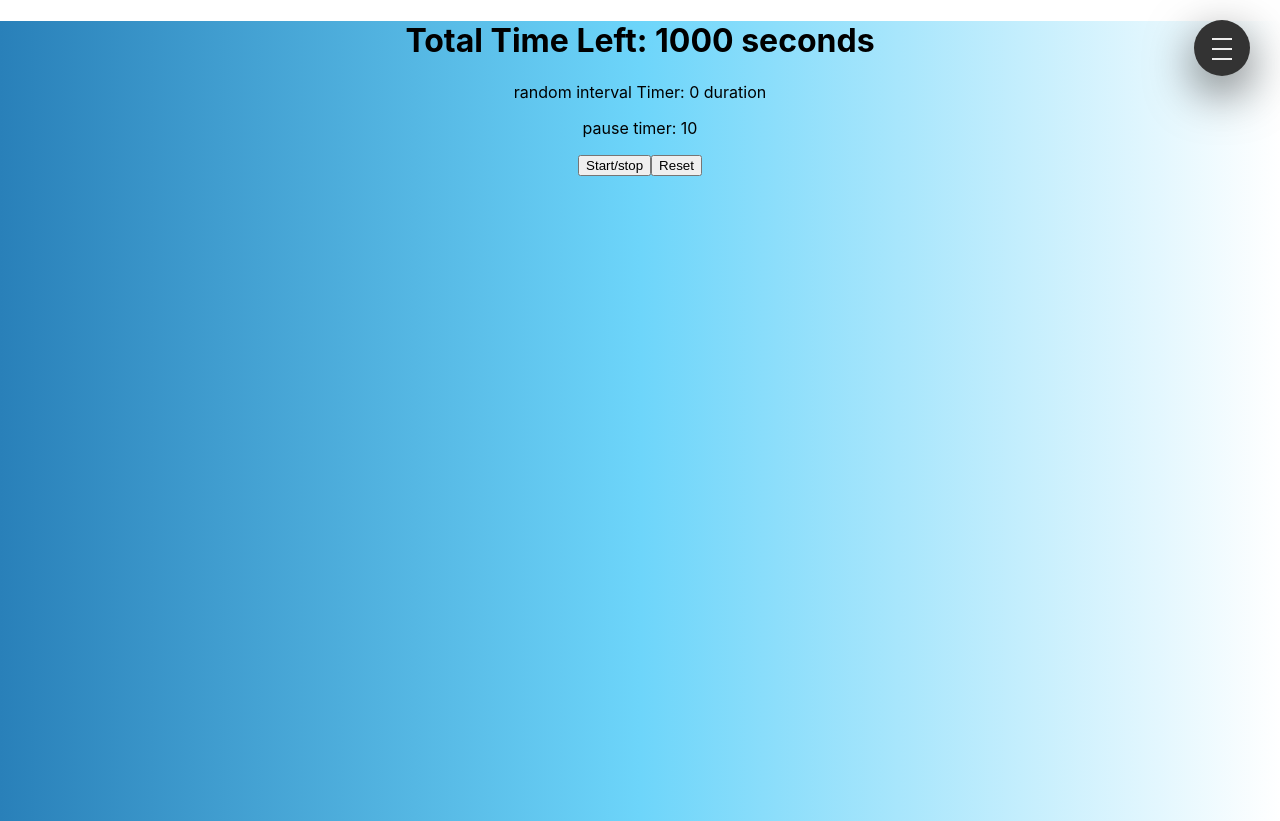
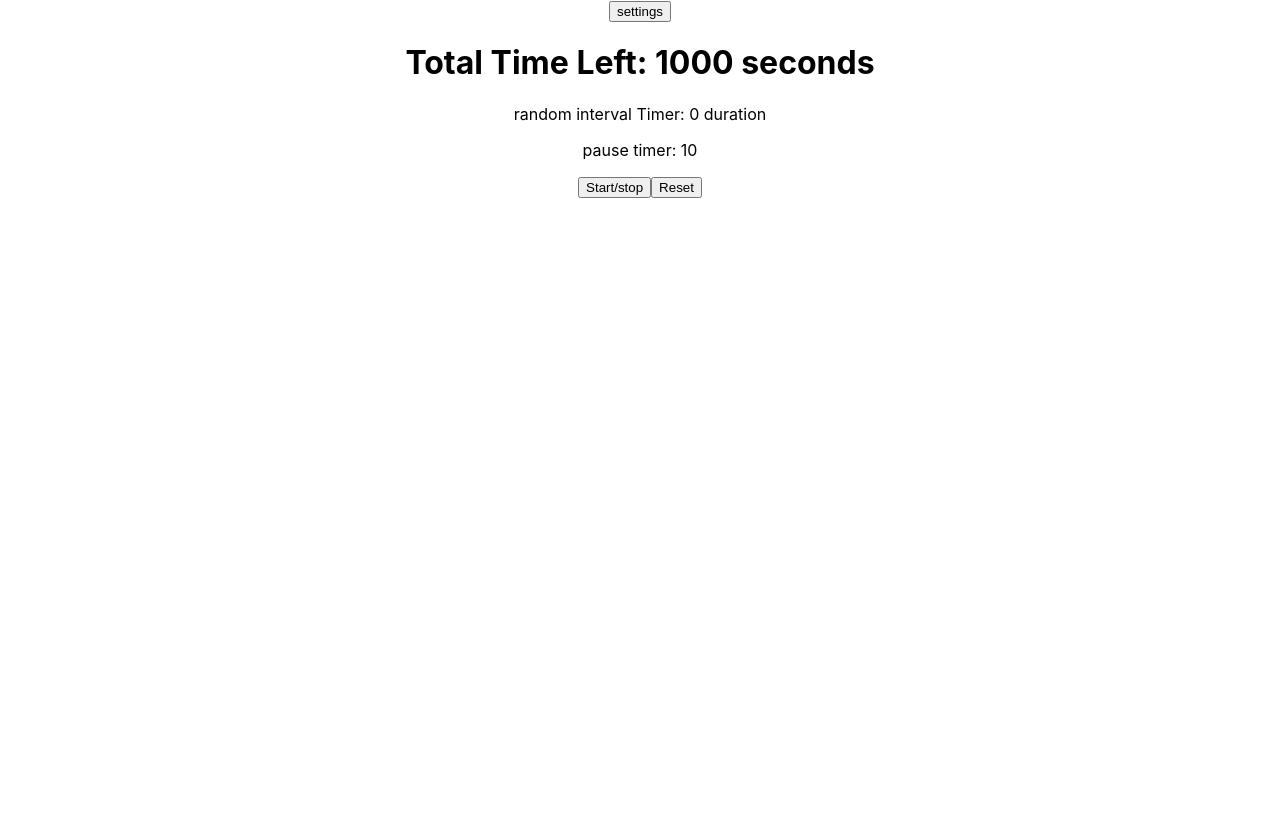
Before and after one commit to anthonyduong789/gap-tech, a React (Create React App) app: page / in a window 1280 px wide. After the commit the page ends 800 px from the top, so only its background shows below. Built offline with nearby package versions, Linux system fonts and the light colour scheme.

Commit message:
redid setting toggle!

```diff
--- a/src/Timer.css
+++ b/src/Timer.css
@@ -1,146 +1,17 @@
-.nav__checkbox {
-  display: none;
+ul{
+    list-style-type: none;
 }
+.settings-background {
+    height: 70vh;
+    border: 10px solid black;
+    background-color: lightblue;
+}
+.setting-box{
+    display: flex;
+    height: 100%;
 
-.nav__button {
-  background-color: rgb(51, 51, 51);
-  height: 3.5em;
-  width: 3.5em;
-  border-radius: 50%;
-  position: fixed;
-  top: 20px;
-  right: 30px;
-  box-shadow: 0 1rem 3rem rgb(2, 2, 2, 0.6);
-  cursor: pointer;
-  text-align: center;
-  z-index: 1;
 }
+.setting_items{
+    font-size: 10px;
 
-.nav__icon,
-.nav__icon::before,
-.nav__icon::after {
-  content: "";
-  height: 2px;
-  width: 20px;
-  display: inline-block;
-  background-color: #eee;
-  position: relative;
 }
-
-.nav__icon {
-  margin-top: 50%;
-}
-
-.nav__icon::before,
-.nav__icon::after {
-  position: absolute;
-  transition: all 0.3s ease;
-}
-
-.nav__icon::before {
-  top: -10px;
-  left: 0;
-}
-
-.nav__icon::after {
-  top: 10px;
-  left: 0;
-}
-
-.nav__button:hover .nav__icon::before {
-  top: -12px;
-}
-.nav__button:hover .nav__icon::after {
-  top: 12px;
-}
-
-.nav__checkbox:checked + .nav__button .nav__icon {
-  background-color: transparent;
-}
-
-.nav__checkbox:checked + .nav__button .nav__icon::before {
-  transform: rotate(135deg);
-  top: 0;
-}
-
-.nav__checkbox:checked + .nav__button .nav__icon::after {
-  transform: rotate(-135deg);
-  top: 0;
-}
-
-.nav__background {
-  height: 3em;
-  width: 3em;
-  border-radius: 50%;
-  position: fixed;
-  top: 25px;
-  right: 32px;
-  background-image: linear-gradient(to right, #2980b9, #6dd5fa, #ffffff);
-  transition: transform 0.8s cubic-bezier(0.86, 0, 0.07, 1);
-}
-
-.nav__checkbox:checked ~ .nav__background {
-  transform: scale(100);
-}
-
-.navigation__nav {
-  position: fixed;
-  top: 0;
-  right: 0;
-  height: 100vh;
-  width: 0;
-  opacity: 0;
-  transition: all 0.8s cubic-bezier(0.86, -0.55, 0.0265, 1.55);
-}
-
-.navigation__list {
-  font-size: 30px;
-  font-weight: 300;
-  position: absolute;
-  top: 50%;
-  left: 50%;
-  transform: translate(-50%, -50%);
-  list-style: none;
-  width: 100%;
-  text-align: center;
-}
-
-.navigation__item:not(:last-child) {
-  margin-bottom: 10px;
-}
-
-.nav__checkbox:checked ~ .navigation__nav {
-  opacity: 1;
-  width: 100%;
-}
-
-.navigation__item > * {
-  display: inline-block;
-  background-color: #6499e9;
-  background-size: 220%;
-  transition: all 0.8s;
-}
-
-.navigation__item > *:hover {
-  color: #f7f7f7;
-  background-image: linear-gradient(
-    105deg,
-    transparent 0%,
-    transparent 50%,
-    #654ea3 50%
-  );
-  background-position: 100%;
-}
-
-.homepage-background {
-  height: 100vh;
-  width: 100%;
-  background-image: linear-gradient(to right, #2980b9, #6dd5fa, #ffffff);
-}
-
-.disappear{
-    display: none;
-}
-.appear{
-    display: block;
-}
--- a/src/Timer.js
+++ b/src/Timer.js
@@ -175,16 +175,35 @@ function Timer() {
     setShow(false);
     setRest_Sec(rest_duration);
   };
+
   const handlesave = () => {
-    if(min_wait < max_wait && max_wait < duration_wait)
-      setMin(min_wait);
+    if (min_wait < max_wait && max_wait < duration_wait) setMin(min_wait);
     setMax(max_wait);
     setDuration(duration_wait);
+  };
+  // below will show the text for settings for the min max and duration
+  const [show_min, SetShow_min] = useState(true);
+  const [show_max, SetShow_max] = useState(true);
+  const [show_duration, SetShow_duration] = useState(true);
+  //
+  const [show_error_1, SetShow_error_1] = useState(false);
+  const [show_error_2, SetShow_error_2] = useState(false);
+  const [show_error_3, SetShow_error_3] = useState(false);
 
-  }
+  // below will handle making the settings for the min max duration appear and disappear
+  // below will handle the timer appearing and disappearing
+
+  const [show_setting, SetShow_settings] = useState(false);
+  const [show_timer, SetShow_timer] = useState(true);
+  const handleNavbar = () => {
+    SetShow_settings(!show_setting);
+    SetShow_timer(!show_timer);
+  };
 
   return (
-    <div>
+    <div class="main_div">
+      <button onClick={handleNavbar}>settings</button>
+      {show_timer ? (
         <div class="homepage-background">
           <h1>Total Time Left: {seconds} seconds</h1>
           <p>random interval Timer: {random_seconds} duration</p>
@@ -192,20 +211,15 @@ function Timer() {
           <button onClick={handleStart}>Start/stop</button>
           <button onClick={handleReset}>Reset</button>
         </div>
+      ) : null}
 
-
-      <div class="navigation">
-        <input type="checkbox" class="nav__checkbox" id="nav-toggle" />
-        <label for="nav-toggle" class="nav__button">
-          <span class="nav__icon"></span>
-        </label>
-        <div class="nav__background">&nbsp;</div>
-        <div class="navigation__nav">
-          <ul class="navigation__list">
-            <li class="navigation__item">
-              <div>
-              <h1 id ="min_text">Min</h1>
-              <h1 id ="min_error" class ="appear">Min_error</h1>
+      {show_setting ? (
+        <div class="settings-background">
+          <div class = "settings-box">
+            <div class = "setting_items">
+                {
+                  show_min?<h1 id="min_text">min interval time</h1>:null
+                }
                 <input
                   type="text"
                   value={min_wait}
@@ -213,8 +227,10 @@ function Timer() {
                   placeholder="Enter a number"
                 />
             </div>
-              <div>
-              <h1>max</h1>
+            <div class = "setting_items" id="max-box">
+                {
+                  show_max? <h1>max interval time</h1>:null
+                }
                 <input
                   type="text"
                   value={max_wait}
@@ -222,10 +238,10 @@ function Timer() {
                   placeholder="Enter a number"
                 />
             </div>
-            </li>
-            <li class="navigation__item">
-              <div>
-              <h1>duration</h1>
+            <div class="setting_items" id="duration-setting-box">
+                {
+                  show_duration?<h1>duration of timer</h1>:null
+                }
                 <input
                   type="text"
                   value={duration_wait}
@@ -233,19 +249,10 @@ function Timer() {
                   placeholder="Enter a number"
                 />
             </div>
-            </li>
-            <li class ="navigation__item">
-              <div>
-                <button onClick={handlesave}>save</button>
-              </div>
-
-            </li>
-          </ul>
+            <div><button onClick={handlesave}>save</button></div>
           </div>
         </div>
-
-
-
+      ) : null}
     </div>
   );
 }
```
Also changed, not shown: 1 other file (tests, documents, lock files or other folders). Lines whose indentation alone changed are shown as unchanged.
